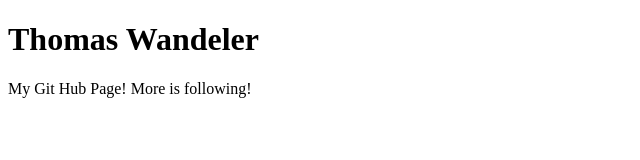
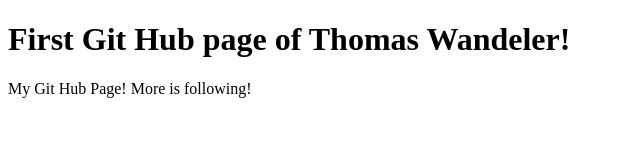
Before and after one commit to thomaswandeler/TestGit, a plain HTML site: page index.html in a window 1280 px wide. Shown: the whole page, without its empty margins (0-640 px from the left). Drawn offline with Linux system fonts and the light colour scheme.

Commit message:
change Title

```diff
--- a/index.html
+++ b/index.html
@@ -9,7 +9,7 @@
 </head>
 
 <body>
-    <h1>Thomas Wandeler</h1>
+    <h1>First Git Hub page of Thomas Wandeler!</h1>
     My Git Hub Page! More is following!
 </body>
 
```
